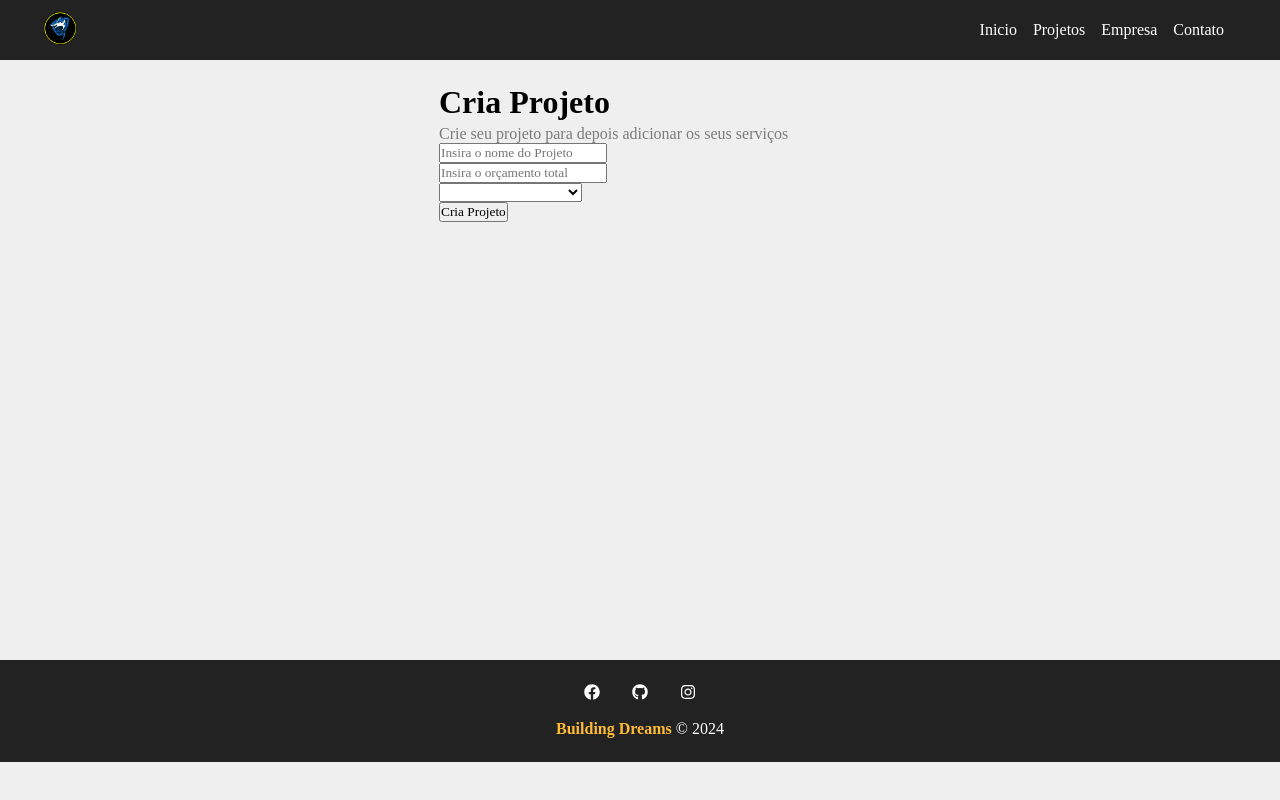
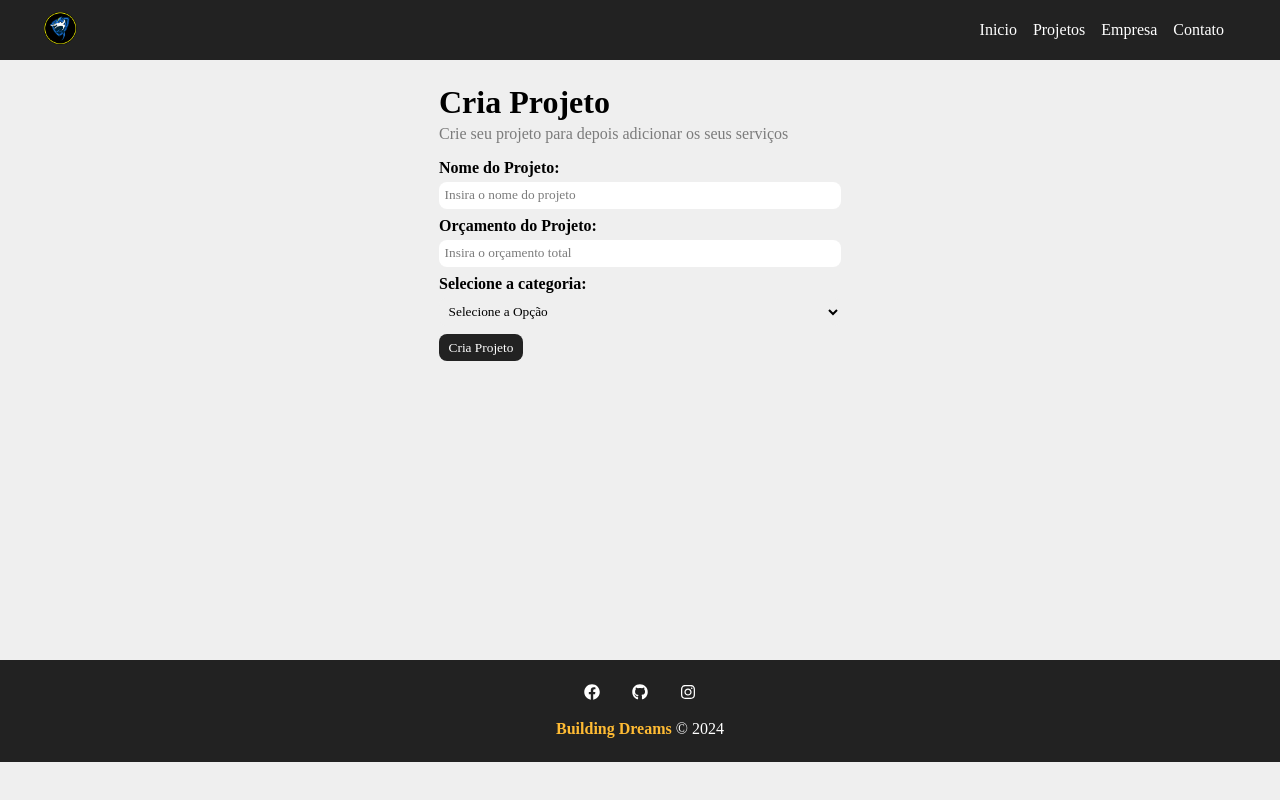
Before and after one commit to DevJofre/together-building-dreams, a React (Create React App) app: page /newproject in a window 1280 px wide. Built offline with nearby package versions, Linux system fonts and the light colour scheme.

Commit message:
Finalização do formulario de criação do projeto

```diff
--- /dev/null
+++ b/src/components/form/Input.js
@@ -0,0 +1,19 @@
+import styles from "./Input.module.css";
+
+function Input({ type, text, name, placeholder, handleOnChange, value }) {
+  return (
+    <div className={styles.form_control}>
+      <label htmlFor={name}>{text}:</label>
+      <input
+        type={type}
+        name={name}
+        id={name}
+        placeholder={placeholder}
+        onChange={handleOnChange}
+        value={value}
+      />
+    </div>
+  );
+}
+
+export default Input;
--- /dev/null
+++ b/src/components/form/Input.module.css
@@ -0,0 +1,21 @@
+.form_control {
+  display: flex;
+  flex-direction: column;
+  margin-bottom: 1vh;
+}
+
+.form_control label {
+  margin-bottom: 0.6vh;
+  font-weight: bold;
+}
+
+.form_control input {
+  padding: 0.7vh;
+  border-radius: 0;
+  border: none;
+  border-radius: 1vh;
+}
+
+.form_control input::placeholder {
+  color: #7b7b7b;
+}
--- /dev/null
+++ b/src/components/form/Select.js
@@ -0,0 +1,14 @@
+import styles from "./Select.module.css";
+
+function Select({ text, name, options, handleOnChange, value }) {
+  return (
+    <div className={styles.form_control}>
+      <label htmlFor={name}>{text}:</label>
+      <select name={name} id={name}>
+        <option> Selecione a Opção</option>
+      </select>
+    </div>
+  );
+}
+
+export default Select;
--- /dev/null
+++ b/src/components/form/Select.module.css
@@ -0,0 +1,17 @@
+.form_control {
+  display: flex;
+  flex-direction: column;
+  margin-bottom: 1vh;
+}
+
+.form_control label {
+  margin-bottom: 0.6vh;
+  font-weight: bold;
+}
+
+.form_control select {
+  padding: 0.7vh;
+  border-radius: 0;
+  border: none;
+  border-radius: 1vh;
+}
--- /dev/null
+++ b/src/components/form/SubmitButton.js
@@ -0,0 +1,11 @@
+import styles from "./SubmitButton.module.css";
+
+function SubmitButton({ text }) {
+  return (
+    <div>
+      <button className={styles.btn}>{text}</button>
+    </div>
+  );
+}
+
+export default SubmitButton;
--- /dev/null
+++ b/src/components/form/SubmitButton.module.css
@@ -0,0 +1,14 @@
+.btn {
+  background-color: #222;
+  color: #fff;
+  padding: 0.7vh 1.2vh;
+  text-decoration: none;
+  transition: 0.5s;
+  cursor: pointer;
+  border: none;
+  border-radius: 1vh;
+}
+
+.btn:hover {
+  color: #ffbb33;
+}
--- a/src/components/pages/NewProject.js
+++ b/src/components/pages/NewProject.js
@@ -6,7 +6,7 @@
     <div className={styles.newproject_container}>
       <h1>Cria Projeto</h1>
       <p>Crie seu projeto para depois adicionar os seus serviços</p>
-      <ProjectFrom />
+      <ProjectFrom btnText="Cria Projeto" />
     </div>
   );
 }
--- a/src/components/project/ProjectFrom.js
+++ b/src/components/project/ProjectFrom.js
@@ -1,22 +1,28 @@
-import style from "./ProjectFrom.module.css";
+import Input from "../form/Input";
+import styles from "./ProjectFrom.module.css";
+import Select from "../form/Select";
+import SubmitButton from "../form/SubmitButton";
 
-function ProjectFrom() {
+function ProjectFrom({ btnText }) {
   return (
-    <form>
-      <div>
-        <input type="text" placeholder="Insira o nome do Projeto" />
-      </div>
-      <div>
-        <input type="mumber" placeholder="Insira o orçamento total" />
-      </div>
-      <div>
-        <select name="category_id">
-          <option disabled>Selecione a Catergoria</option>
-        </select>
-      </div>
-      <div>
-        <input type="submit" value="Cria Projeto" />
-      </div>
+    <form className={styles.form}>
+      <Input
+        type="text"
+        text="Nome do Projeto"
+        name="name"
+        placeholder="Insira o nome do projeto"
+      />
+
+      <Input
+        type="number"
+        text="Orçamento do Projeto"
+        name="budget"
+        placeholder="Insira o orçamento total"
+      />
+
+      <Select name="categoria_id" text="Selecione a categoria" />
+
+      <SubmitButton text={btnText} />
     </form>
   );
 }
--- a/src/components/project/ProjectFrom.module.css
+++ b/src/components/project/ProjectFrom.module.css
@@ -0,0 +1,4 @@
+.form {
+  width: 100%;
+  margin: 2vh 0;
+}
```
